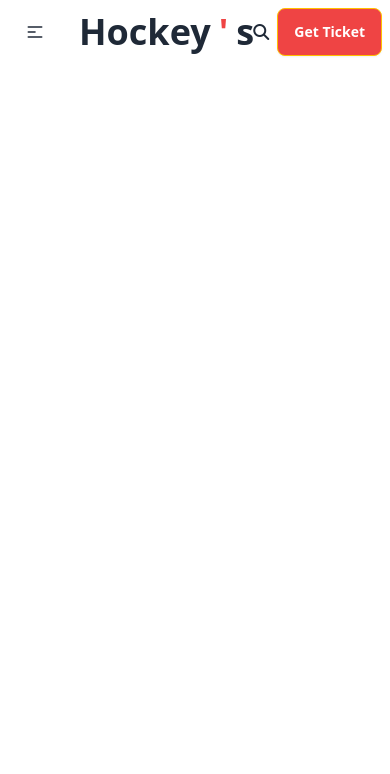
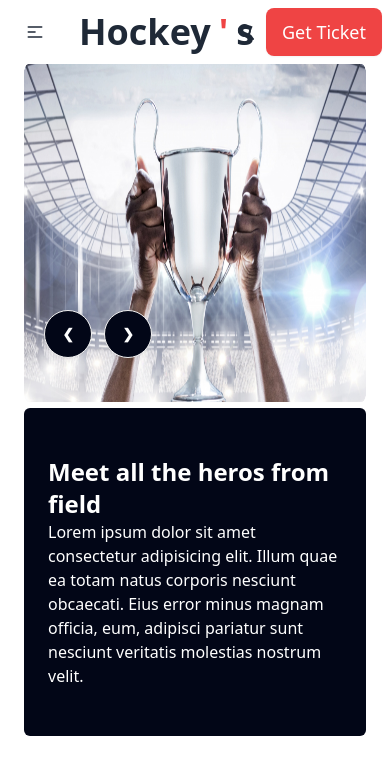
Before and after one commit to ashraful-islam-siam/hockey-website, a plain HTML site: page index.html in a window 390 px wide. Drawn offline with nearby package versions, Linux system fonts and the light colour scheme.

Commit message:
Added banner section

```diff
--- a/index.html
+++ b/index.html
@@ -23,6 +23,7 @@
   <body>
     <!-- Header -->
     <header class="container mx-auto">
+      <!-- Navbar start -->
       <div class="navbar bg-base-100">
         <div class="navbar-start">
           <div class="dropdown">
@@ -52,7 +53,7 @@
               <li><a>Contact</a></li>
             </ul>
           </div>
-          <a class="btn btn-ghost text-4xl"
+          <a class="btn btn-ghost text-4xl font-bold"
             >Hockey<span class="text-red-500">'</span>s</a
           >
         </div>
@@ -80,11 +81,78 @@
             </li>
           </ul>
         </div>
-        <div class="navbar-end space-x-2">
+        <div class="navbar-end space-x-3">
           <i class="fa-solid fa-magnifying-glass"></i>
-          <a class="btn btn-warning bg-red-500 text-white">Get Ticket </a>
+          <a
+            class="btn btn-warning bg-red-500 text-white text-lg font-medium hover:bg-red-400 border-none"
+            >Get Ticket
+          </a>
         </div>
       </div>
+      <!-- Navbar end -->
+
+      <!-- Banner start -->
+      <div class="relative px-6">
+        <div class="carousel w-full">
+          <div id="slide1" class="carousel-item relative w-full">
+            <img src="./images/1.png" class="w-full" />
+            <div
+              class="absolute left-5 bottom-5 flex gap-3 -translate-y-1/2 transform"
+            >
+              <a
+                href="#slide4"
+                class="btn btn-circle bg-slate-950 text-white hover:bg-slate-900"
+                >❮</a
+              >
+              <a
+                href="#slide2"
+                class="btn btn-circle bg-slate-950 text-white hover:bg-slate-900"
+                >❯</a
+              >
+            </div>
+          </div>
+          <div id="slide2" class="carousel-item relative w-full">
+            <img src="./images/2.png" class="w-full" />
+            <div
+              class="absolute left-5 right-5 top-1/2 flex -translate-y-1/2 transform justify-between"
+            >
+              <a href="#slide1" class="btn btn-circle">❮</a>
+              <a href="#slide3" class="btn btn-circle">❯</a>
+            </div>
+          </div>
+          <div id="slide3" class="carousel-item relative w-full]">
+            <img src="images/3.png" class="w-full" />
+            <div
+              class="absolute left-5 right-5 top-1/2 flex -translate-y-1/2 transform justify-between"
+            >
+              <a href="#slide2" class="btn btn-circle">❮</a>
+              <a href="#slide4" class="btn btn-circle">❯</a>
+            </div>
+          </div>
+          <div id="slide4" class="carousel-item relative w-full">
+            <img src="./images/4.png" class="w-full" />
+            <div
+              class="absolute left-5 right-5 top-1/2 flex -translate-y-1/2 transform justify-between"
+            >
+              <a href="#slide3" class="btn btn-circle">❮</a>
+              <a href="#slide1" class="btn btn-circle">❯</a>
+            </div>
+          </div>
+        </div>
+
+        <div
+          class="lg:absolute right-12 bottom-12 lg:w-1/3 bg-slate-950 py-12 px-6 text-white rounded-md"
+        >
+          <h6 class="text-2xl font-semibold">Meet all the heros from field</h6>
+          <p>
+            Lorem ipsum dolor sit amet consectetur adipisicing elit. Illum quae
+            ea totam natus corporis nesciunt obcaecati. Eius error minus magnam
+            officia, eum, adipisci pariatur sunt nesciunt veritatis molestias
+            nostrum velit.
+          </p>
+        </div>
+      </div>
+      <!-- Banner end -->
     </header>
   </body>
 </html>
```
